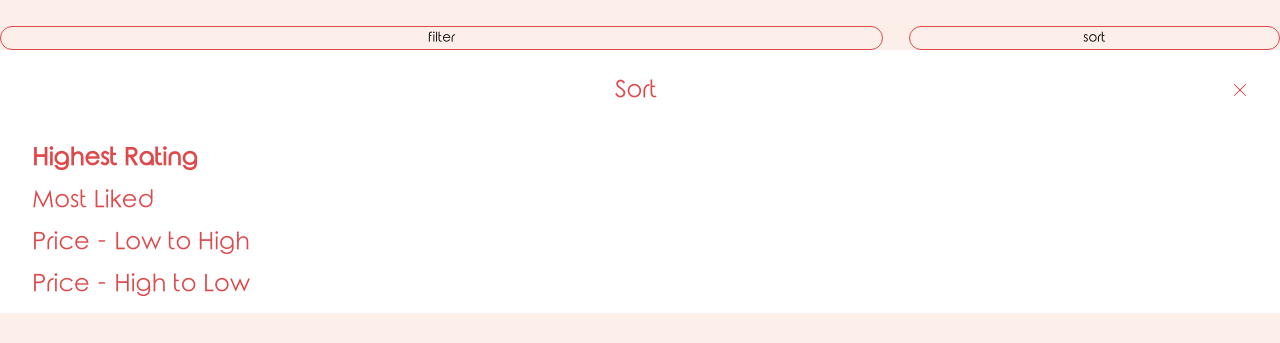
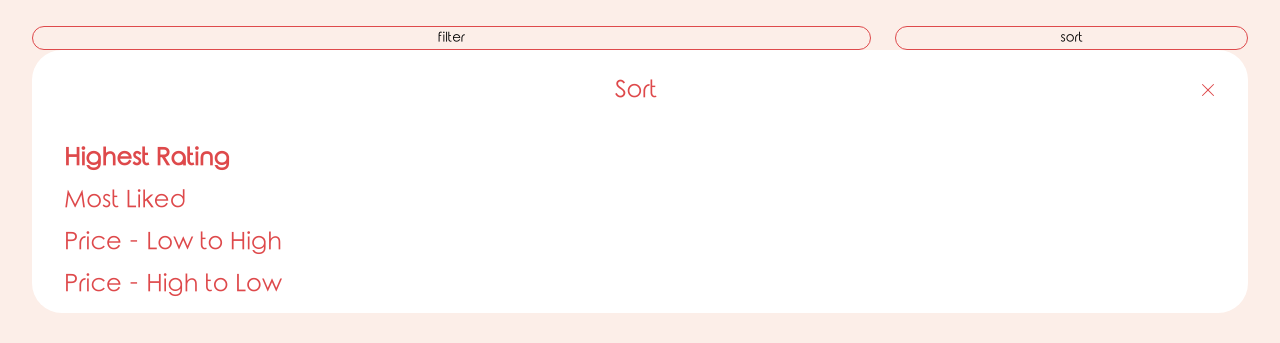
Before and after one commit to TREEANA/CSE416, a React (Create React App) app: page /winePage in a window 1280 px wide. Both pictures are taken after a click on the button "sort". Shown: the part 179-522 px from the top of the page. Built offline with nearby package versions, Linux system fonts and the light colour scheme; some icons are missing.

Commit message:
sort vw problem modified

```diff
--- a/src/components/Sort/Sort.css
+++ b/src/components/Sort/Sort.css
@@ -1,11 +1,12 @@
 .sort {
-    width: 100vw;
+    /* width: 100vw; */
     height: 100vh;
     top: 0;
     left: 0;
     color: var(--primary);
     background-color: var(--bg-0);
     z-index: 2;
+    border-radius: 30px;
 }
 
 .sort--inactive {
```
